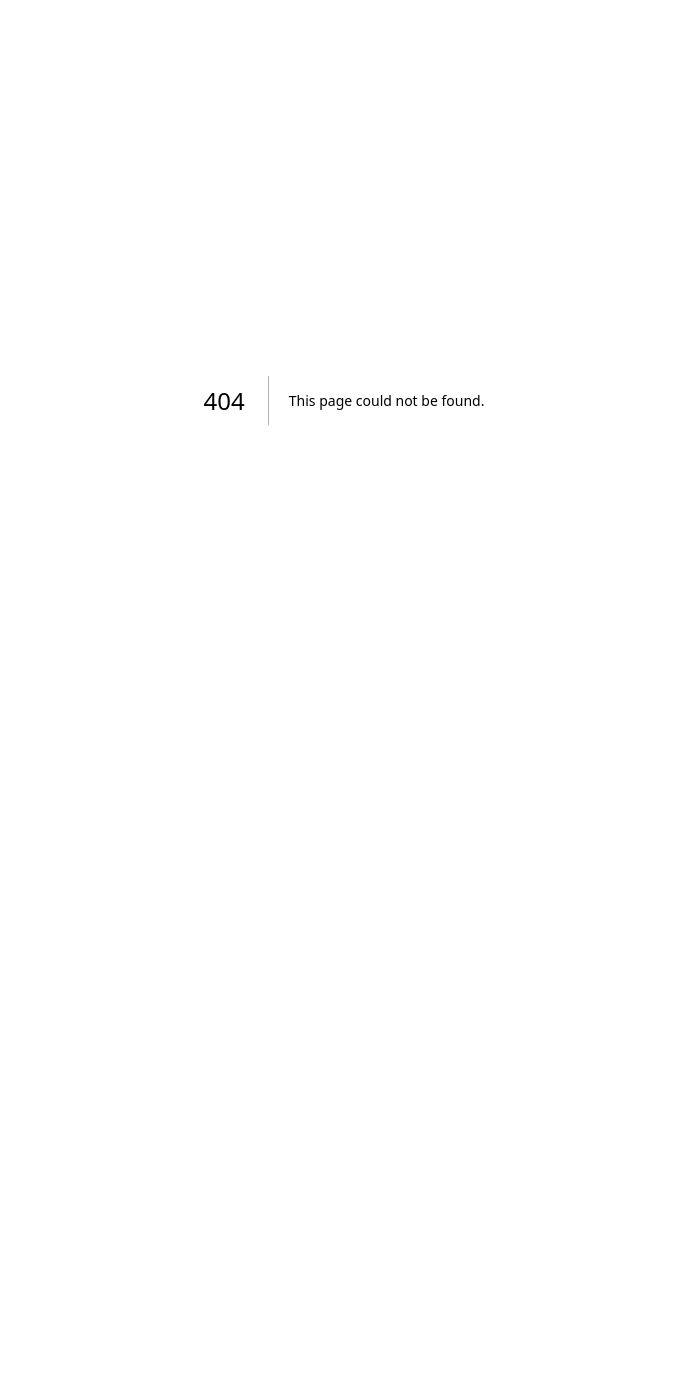
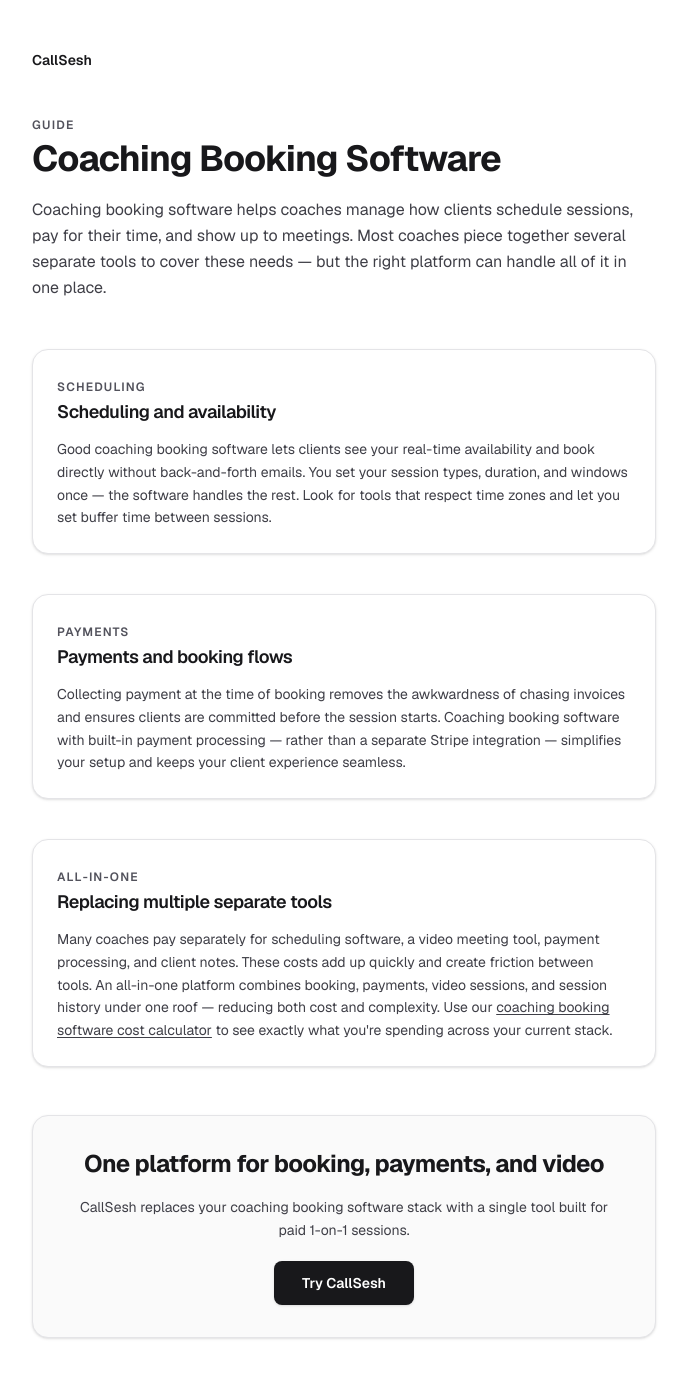
Before and after one commit to riclanderos/callsesh, a Next.js app: page /tools/coaching-booking-software in a window 1280 px wide. Before the commit this address had no page. Shown: the top 1378 px of the page, without its empty margins (296-983 px from the left). Before the commit the page ends 800 px from the top, so only its background shows below. Built offline with nearby package versions, Linux system fonts and the light colour scheme.

Commit message:
feat: add coaching booking software acquisition page

```diff
--- /dev/null
+++ b/app/tools/coaching-booking-software/page.tsx
@@ -0,0 +1,97 @@
+import type { Metadata } from "next"
+import Link from "next/link"
+
+export const metadata: Metadata = {
+  title: "Coaching Booking Software | CallSesh",
+  description:
+    "Explore coaching booking software and compare scheduling, payments, video, and all-in-one platform options for coaches.",
+  alternates: { canonical: "/tools/coaching-booking-software" },
+}
+
+export default function CoachingBookingSoftwarePage() {
+  return (
+    <div className="min-h-screen bg-white text-zinc-900">
+      <div className="max-w-2xl mx-auto px-6 py-12">
+
+        {/* Home nav */}
+        <div className="mb-10">
+          <Link href="/" className="text-sm font-semibold text-zinc-900 hover:text-zinc-700 transition-colors">
+            CallSesh
+          </Link>
+        </div>
+
+        {/* Header */}
+        <div className="mb-12 space-y-4">
+          <span className="text-xs font-semibold text-zinc-600 uppercase tracking-widest">Guide</span>
+          <h1 className="text-3xl sm:text-4xl font-bold tracking-tight leading-tight text-zinc-900">
+            Coaching Booking Software
+          </h1>
+          <p className="text-zinc-700 leading-relaxed">
+            Coaching booking software helps coaches manage how clients schedule sessions, pay for their time, and show up to meetings. Most coaches piece together several separate tools to cover these needs — but the right platform can handle all of it in one place.
+          </p>
+        </div>
+
+        {/* Sections */}
+        <div className="space-y-10 mb-12">
+
+          <div className="bg-white border border-zinc-200 rounded-2xl p-6 shadow-sm space-y-3">
+            <span className="text-xs font-semibold text-zinc-600 uppercase tracking-widest">Scheduling</span>
+            <h2 className="text-lg font-semibold tracking-tight text-zinc-900">
+              Scheduling and availability
+            </h2>
+            <p className="text-sm text-zinc-700 leading-relaxed">
+              Good coaching booking software lets clients see your real-time availability and book directly without back-and-forth emails. You set your session types, duration, and windows once — the software handles the rest. Look for tools that respect time zones and let you set buffer time between sessions.
+            </p>
+          </div>
+
+          <div className="bg-white border border-zinc-200 rounded-2xl p-6 shadow-sm space-y-3">
+            <span className="text-xs font-semibold text-zinc-600 uppercase tracking-widest">Payments</span>
+            <h2 className="text-lg font-semibold tracking-tight text-zinc-900">
+              Payments and booking flows
+            </h2>
+            <p className="text-sm text-zinc-700 leading-relaxed">
+              Collecting payment at the time of booking removes the awkwardness of chasing invoices and ensures clients are committed before the session starts. Coaching booking software with built-in payment processing — rather than a separate Stripe integration — simplifies your setup and keeps your client experience seamless.
+            </p>
+          </div>
+
+          <div className="bg-white border border-zinc-200 rounded-2xl p-6 shadow-sm space-y-3">
+            <span className="text-xs font-semibold text-zinc-600 uppercase tracking-widest">All-in-one</span>
+            <h2 className="text-lg font-semibold tracking-tight text-zinc-900">
+              Replacing multiple separate tools
+            </h2>
+            <p className="text-sm text-zinc-700 leading-relaxed">
+              Many coaches pay separately for scheduling software, a video meeting tool, payment processing, and client notes. These costs add up quickly and create friction between tools. An all-in-one platform combines booking, payments, video sessions, and session history under one roof — reducing both cost and complexity. Use our{" "}
+              <Link
+                href="/tools/coach-tool-cost-calculator"
+                className="underline underline-offset-2 hover:text-zinc-900 transition-colors"
+              >
+                coaching booking software cost calculator
+              </Link>{" "}
+              to see exactly what you're spending across your current stack.
+            </p>
+          </div>
+
+        </div>
+
+        {/* CTA */}
+        <div className="bg-zinc-50 border border-zinc-200 rounded-2xl p-8 text-center space-y-4 shadow-sm">
+          <h2 className="text-2xl font-bold tracking-tight text-zinc-900">
+            One platform for booking, payments, and video
+          </h2>
+          <p className="text-zinc-700 text-sm leading-relaxed">
+            CallSesh replaces your coaching booking software stack with a single tool built for paid 1-on-1 sessions.
+          </p>
+          <div className="pt-1">
+            <Link
+              href="/"
+              className="inline-flex items-center justify-center rounded-lg bg-zinc-900 px-7 py-3 text-sm font-semibold text-white hover:bg-zinc-800 transition-colors shadow-sm"
+            >
+              Try CallSesh
+            </Link>
+          </div>
+        </div>
+
+      </div>
+    </div>
+  )
+}
--- a/app/tools/page.tsx
+++ b/app/tools/page.tsx
@@ -31,6 +31,8 @@
           </p>
         </div>
 
+        <div className="space-y-4">
+
           <div className="bg-white border border-zinc-200 rounded-2xl p-6 shadow-sm">
             <span className="text-xs font-semibold text-zinc-600 uppercase tracking-widest">Calculator</span>
             <h2 className="text-lg font-semibold tracking-tight text-zinc-900 mt-2 mb-1.5">
@@ -47,6 +49,24 @@
             </Link>
           </div>
 
+          <div className="bg-white border border-zinc-200 rounded-2xl p-6 shadow-sm">
+            <span className="text-xs font-semibold text-zinc-600 uppercase tracking-widest">Guide</span>
+            <h2 className="text-lg font-semibold tracking-tight text-zinc-900 mt-2 mb-1.5">
+              Coaching Booking Software
+            </h2>
+            <p className="text-sm text-zinc-700 leading-relaxed mb-5">
+              Learn what coaching booking software should handle across scheduling, payments, and client bookings.
+            </p>
+            <Link
+              href="/tools/coaching-booking-software"
+              className="inline-flex items-center justify-center rounded-lg bg-zinc-900 px-5 py-2.5 text-sm font-semibold text-white hover:bg-zinc-800 transition-colors shadow-sm"
+            >
+              Read guide
+            </Link>
+          </div>
+
+        </div>
+
       </div>
     </div>
   )
```
Lines whose indentation alone changed are shown as unchanged.
